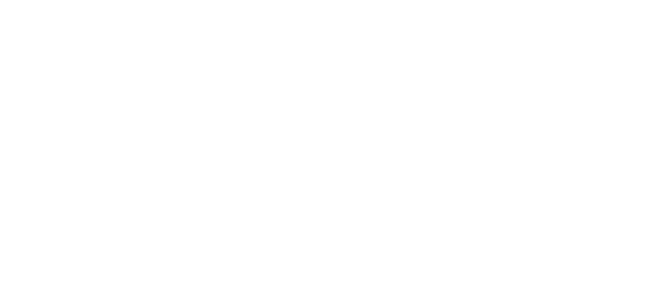
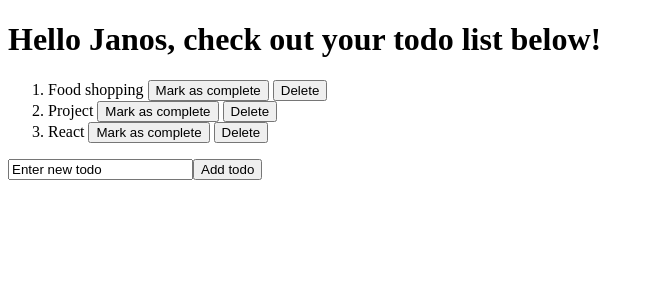
Before and after one commit to janoskocs/react-todo, a React (Create React App) app: page / in a window 1280 px wide. Shown: the top 300 px of the page, without its empty margins (0-654 px from the left). Built offline with nearby package versions, Linux system fonts and the light colour scheme.

Commit message:
Basic html app

```diff
--- a/src/App.css
+++ b/src/App.css
@@ -1,38 +1,3 @@
-.App {
+.appContainer {
   text-align: center;
 }
-
-.App-logo {
-  height: 40vmin;
-  pointer-events: none;
-}
-
-@media (prefers-reduced-motion: no-preference) {
-  .App-logo {
-    animation: App-logo-spin infinite 20s linear;
-  }
-}
-
-.App-header {
-  background-color: #282c34;
-  min-height: 100vh;
-  display: flex;
-  flex-direction: column;
-  align-items: center;
-  justify-content: center;
-  font-size: calc(10px + 2vmin);
-  color: white;
-}
-
-.App-link {
-  color: #61dafb;
-}
-
-@keyframes App-logo-spin {
-  from {
-    transform: rotate(0deg);
-  }
-  to {
-    transform: rotate(360deg);
-  }
-}
--- a/src/App.js
+++ b/src/App.js
@@ -1,10 +1,20 @@
 import './App.css'
+function App() {
 
-function App() {
+
   return (
-    <>
-
-    </>
+    <div>
+      <h1>Hello Janos, check out your todo list below!</h1>
+      <ol>
+        <li>Food shopping <button>Mark as complete</button> <button>Delete</button></li>
+        <li>Project <button>Mark as complete</button> <button>Delete</button></li>
+        <li>React <button>Mark as complete</button> <button>Delete</button></li>
+      </ol>
+      <form>
+        <input type='text' value='Enter new todo'></input>
+        <button>Add todo</button>
+      </form>
+    </div>
   );
 }
 
```
